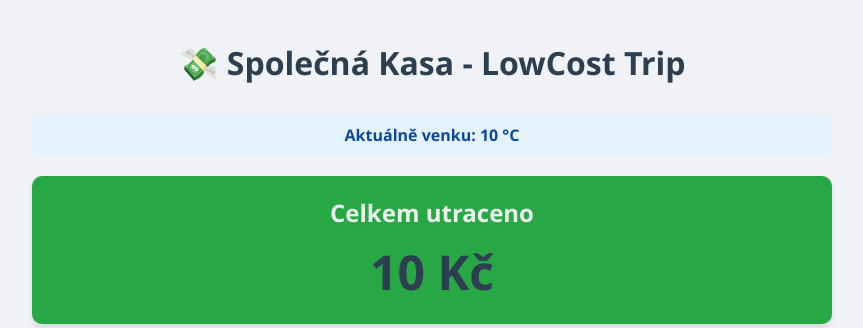
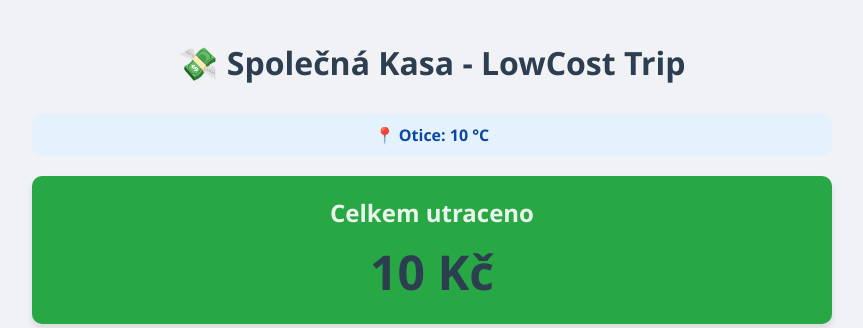
Before and after one commit to tomasgebauer00/Projekt-OS-22.1, a Flask app: page / in a window 1280 px wide. Shown: the top 328 px of the page, without its empty margins (208-1071 px from the left). Run offline with Flask 3, Linux system fonts and the light colour scheme; tables that the repository leaves empty hold one stand-in row (values such as "Sample post"); a database or web service that is not in the repository returns one stand-in record (values such as "Sample title"); data that the repository does not hold is empty.

Commit message:
Zmena na Otice

```diff
--- a/templates/index.html
+++ b/templates/index.html
@@ -12,7 +12,7 @@
 
     {% if weather %}
     <div class="weather-box">
-        Aktuálně venku: {{ weather.temperature }} °C
+        📍 <strong>Otice:</strong> {{ weather.temperature }} °C
     </div>
     {% endif %}
 
```
